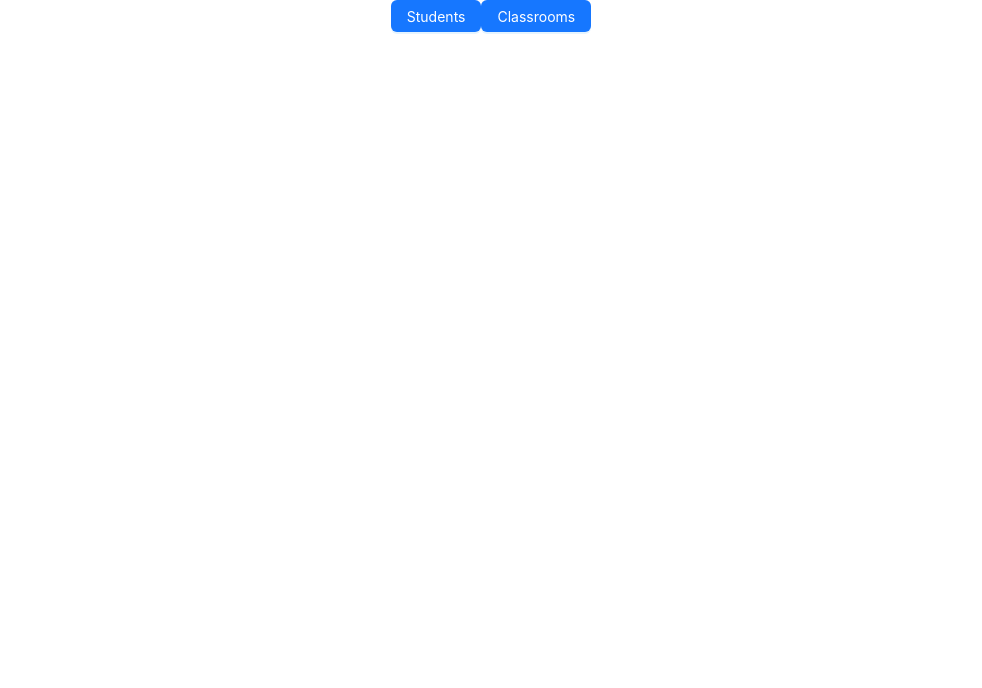
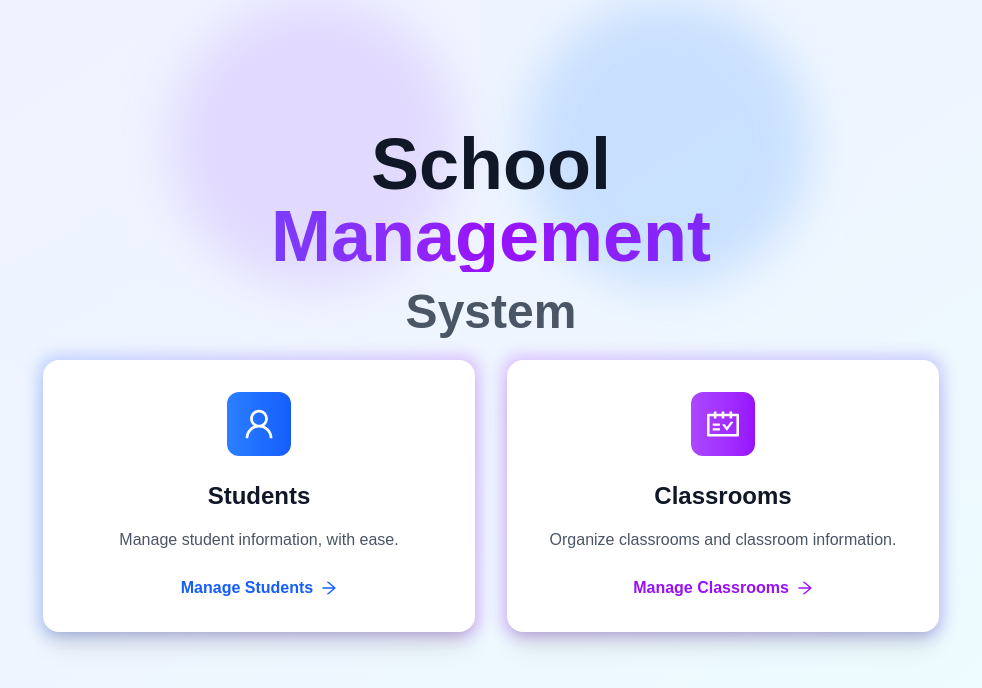
Before and after one commit to paicit0/nextjsschool, a Next.js app: page / in a window 1280 px wide. Shown: the top 688 px of the page, without its empty margins (149-1131 px from the left). Built offline with nearby package versions, Linux system fonts and the light colour scheme.

Commit message:
feat: styled the home page

```diff
--- a/src/app/page.tsx
+++ b/src/app/page.tsx
@@ -1,20 +1,88 @@
+// npm run dev
 "use client";
-// npm run dev
-import { useState } from "react";
+
+import {
+  ArrowRightOutlined,
+  ScheduleOutlined,
+  UserOutlined,
+} from "@ant-design/icons";
 import { Button } from "antd";
 import Link from "next/link";
 
 export default function Home() {
   return (
-    <>
-      <div className="flex flex-row justify-center align-items-center">
-        <Link href="/students">
-          <Button type="primary">Students</Button>
-        </Link>
-        <Link href="/classrooms">
-          <Button type="primary">Classrooms</Button>
-        </Link>
+    <div className="min-h-screen bg-gradient-to-br from-indigo-50 via-blue-50 to-cyan-50">
+      {/* Hero Section */}
+      <div className="relative overflow-hidden">
+        {/* Background decoration */}
+        <div className="absolute inset-0 bg-grid-slate-100 [mask-image:linear-gradient(0deg,white,rgba(255,255,255,0.6))] -z-10"></div>
+        <div className="absolute top-0 left-1/4 w-72 h-72 bg-purple-300 rounded-full mix-blend-multiply filter blur-xl opacity-20 animate-pulse"></div>
+        <div className="absolute top-0 right-1/4 w-72 h-72 bg-blue-300 rounded-full mix-blend-multiply filter blur-xl opacity-20 animate-pulse delay-1000"></div>
+
+        <div className="relative max-w-7xl mx-auto px-4 py-24 sm:py-32">
+          <div className="text-center">
+            {/* Main heading */}
+            <h1 className="text-6xl md:text-7xl font-bold text-gray-900 mb-6">
+              <span className="block">School</span>
+              <span className="block bg-gradient-to-r from-blue-600 via-purple-600 to-indigo-600 bg-clip-text text-transparent">
+                Management
+              </span>
+              <span className="block text-4xl md:text-5xl mt-4 text-gray-600">
+                System
+              </span>
+            </h1>
+
+            {/* Main navigation cards */}
+            <div className="grid md:grid-cols-2 gap-8 max-w-4xl mx-auto mb-16">
+              {/* Students Card */}
+              <div className="group relative">
+                <div className="absolute -inset-1 bg-gradient-to-r from-blue-600 to-purple-600 rounded-2xl blur opacity-25 group-hover:opacity-75 transition duration-1000 group-hover:duration-200"></div>
+                <Link href="/students">
+                  <div className="relative bg-white rounded-2xl p-8 shadow-xl hover:shadow-2xl transition-all duration-300 transform hover:-translate-y-2 cursor-pointer">
+                    <div className="w-16 h-16 bg-gradient-to-r from-blue-500 to-blue-600 rounded-xl flex items-center justify-center mb-6 mx-auto group-hover:scale-110 transition-transform duration-300">
+                      <UserOutlined style={{ fontSize: 32, color: "white" }} />
+                    </div>
+                    <h3 className="text-2xl font-bold text-gray-900 mb-4">
+                      Students
+                    </h3>
+                    <p className="text-gray-600 mb-6">
+                      Manage student information, with ease.
+                    </p>
+                    <div className="flex items-center justify-center text-blue-600 font-semibold group-hover:text-blue-700 gap-2">
+                      Manage Students
+                      <ArrowRightOutlined />
+                    </div>
+                  </div>
+                </Link>
+              </div>
+
+              {/* Classrooms Card */}
+              <div className="group relative">
+                <div className="absolute -inset-1 bg-gradient-to-r from-purple-600 to-indigo-600 rounded-2xl blur opacity-25 group-hover:opacity-75 transition duration-1000 group-hover:duration-200"></div>
+                <Link href="/classrooms">
+                  <div className="relative bg-white rounded-2xl p-8 shadow-xl hover:shadow-2xl transition-all duration-300 transform hover:-translate-y-2 cursor-pointer">
+                    <div className="w-16 h-16 bg-gradient-to-r from-purple-500 to-purple-600 rounded-xl flex items-center justify-center mb-6 mx-auto group-hover:scale-110 transition-transform duration-300">
+                      <ScheduleOutlined
+                        style={{ fontSize: 32, color: "white" }}
+                      />
+                    </div>
+                    <h3 className="text-2xl font-bold text-gray-900 mb-4">
+                      Classrooms
+                    </h3>
+                    <p className="text-gray-600 mb-6">
+                      Organize classrooms and classroom information.
+                    </p>
+                    <div className="flex items-center justify-center text-purple-600 font-semibold group-hover:text-purple-700 gap-2">
+                      Manage Classrooms
+                      <ArrowRightOutlined />
+                    </div>
+                  </div>
+                </Link>
+              </div>
+            </div>
+          </div>
+        </div>
       </div>
-    </>
+    </div>
   );
 }
```
